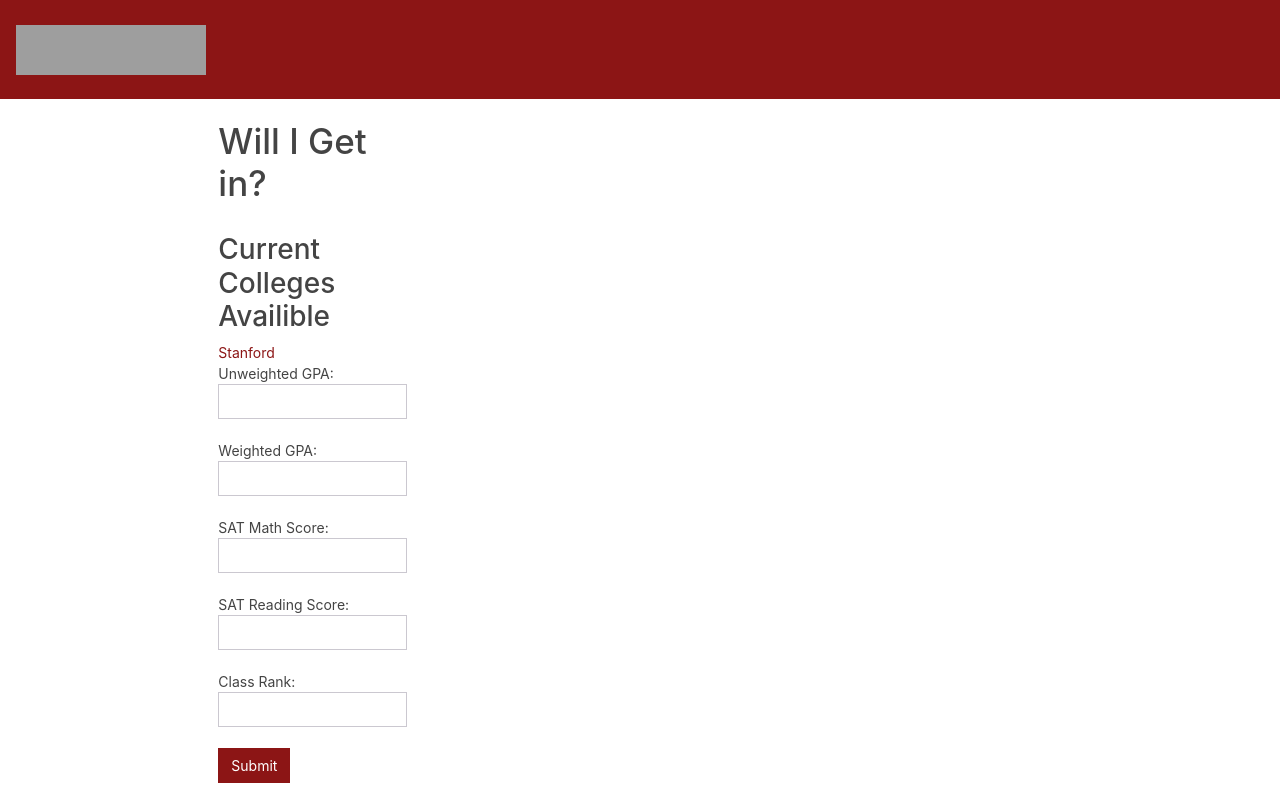
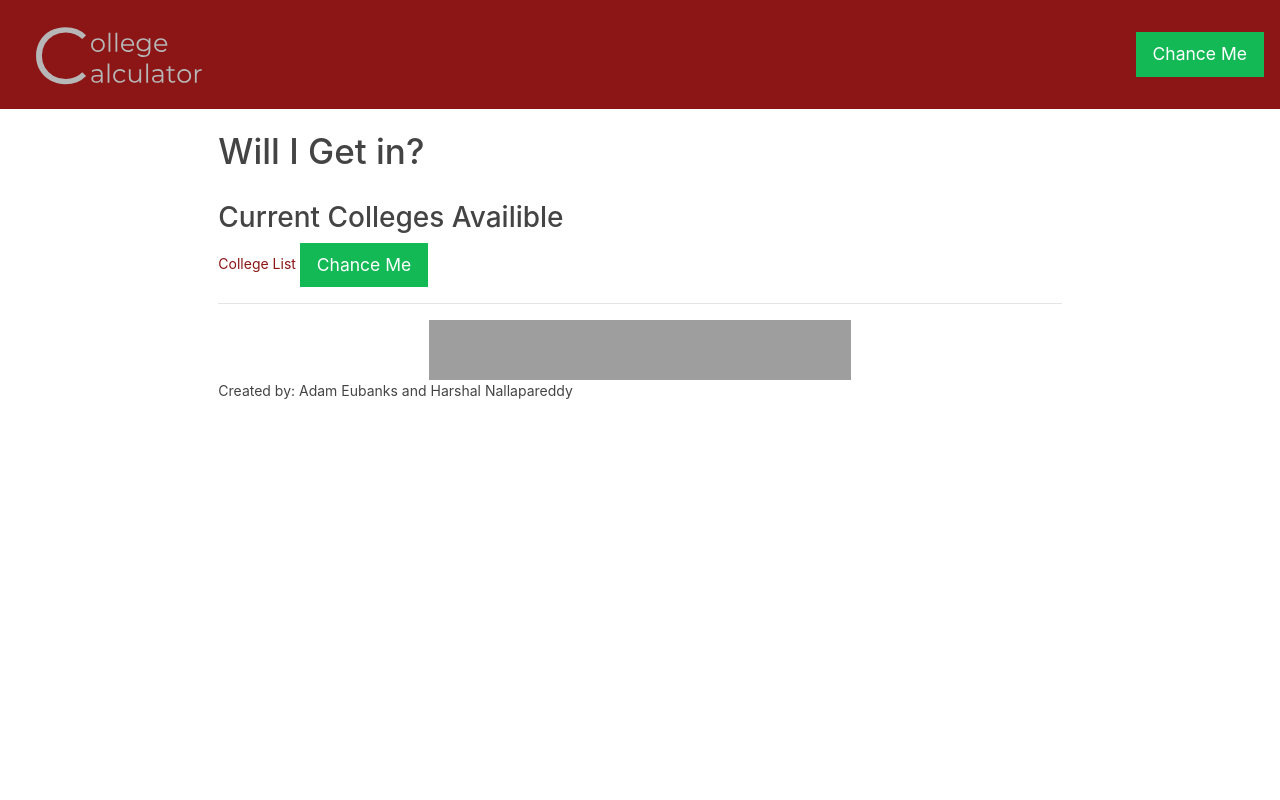
Before and after one commit to adameubanks/collegecalculator, a Flask app: page / in a window 1280 px wide. Run offline with Flask 2, Linux system fonts and the light colour scheme; some libraries are stand-ins or nearby versions; grey boxes are pictures that could not be loaded.

Commit message:
changed entire layout

```diff
--- /dev/null
+++ b/app.py
@@ -0,0 +1,38 @@
+from flask import Flask, render_template, request, flash
+import ivy_model as ivy
+app = Flask(__name__)
+
+colleges_dict = {
+    'Stanford': [0,5.0],
+    'Harvard': [0,5.6],
+    'MIT': [0,8.3],
+    'Princeton': [0,7.1],
+    'Yale': [0,6.7],
+    'Columbia': [0,6.6]
+}
+
+@app.route('/')
+def home():
+    return render_template('index.html')
+
+@app.route('/chanceme')
+def form():
+    return render_template('form.html')
+
+@app.route('/chanceme', methods=['POST'])
+def formPost():
+    tier1 = ['Stanford','Harvard', 'MIT', 'Princeton', 'Yale', 'Columbia']
+    unweightedGPA = request.form.get('unweightedGPA', type=float)
+    weightedGPA = request.form.get('weightedGPA', type=float)
+    SATMath = request.form.get('SATMath', type=int)
+    SATReading = request.form.get('SATReading', type=int)
+    classRank = request.form.get('classRank', type=int)
+
+    # if unweightedGPA or weightedGPA or SATMath or SATReading or classRank == 5:
+    #     return render_template('form.html', error="Fill out all forms correctly!")
+    for i in range(len(tier1)):
+        colleges_dict[tier1[i]][0] = ivy.algo(unweightedGPA, weightedGPA, SATMath, SATReading, classRank, tier1[i])
+
+    return render_template('results.html', colleges_dict=colleges_dict, colleges=list(colleges_dict.keys()), num_colleges=6)
+if __name__ == "__main__":
+    app.run(debug=True)
--- a/ivy_model.py
+++ b/ivy_model.py
@@ -1,10 +1,7 @@
-from flask import Flask, render_template, request
 import numpy as np
 import pandas as pd
 import tensorflow as tf
-app = Flask(__name__)
-
-def ivy_algorithm(unweightedGPA, weightedGPA, SATMath, SATReading, classRank, collegeSelected):
+def algo(unweightedGPA, weightedGPA, SATMath, SATReading, classRank, collegeSelected):
     unweight = tf.feature_column.numeric_column("UW")
     weight = tf.feature_column.numeric_column("W")
     satm = tf.feature_column.numeric_column("SATM")
@@ -51,25 +48,3 @@ def ivy_algorithm(unweightedGPA, weightedGPA, SATMath, SATReading, classRank, co
     likelyhood = round(multiplier * likelyhood[0] * 100, 2)
 
     return likelyhood
-
-@app.route('/')
-def myForm():
-    return render_template('index.html')
-
-@app.route('/', methods=['POST'])
-def myFormPost():
-    current_colleges = ['Stanford','Harvard', 'MIT', 'Princeton', 'Yale', 'Columbia']
-    unweightedGPA = request.form.get('unweightedGPA', type=float)
-    weightedGPA = request.form.get('weightedGPA', type=float)
-    SATMath = request.form.get('SATMath', type=int)
-    SATReading = request.form.get('SATReading', type=int)
-    classRank = request.form.get('classRank', type=int)
-
-    likelyhoods = []
-    for i in range(len(current_colleges)):
-        likelyhoods.append(ivy_algorithm(unweightedGPA, weightedGPA, SATMath, SATReading, classRank, current_colleges[i]))
-
-    return render_template('results.html',likelyhoods=likelyhoods)
-
-if __name__ == "__main__":
-    app.run(debug=True)
--- a/templates/Colombia.html
+++ /dev/null
@@ -1,4 +0,0 @@
-<!DOCTYPE html>
-
-<h1>You have a {{likelyhood}}% chance of going to Colombia</h1>
-</html>
--- a/templates/Harvard.html
+++ /dev/null
@@ -1,5 +0,0 @@
-<!DOCTYPE html>
-
-<h1>You have a {{likelyhood}}% chance of going to Harvard</h1>
-
-</html>
--- a/templates/MIT.html
+++ /dev/null
@@ -1,5 +0,0 @@
-<!DOCTYPE html>
-
-<h1>You have a {{likelyhood}}% chance of going to MIT</h1>
-
-</html>
--- a/templates/Princeton.html
+++ /dev/null
@@ -1,5 +0,0 @@
-<!DOCTYPE html>
-
-<h1>You have a {{likelyhood}}% chance of going to Princeton</h1>
-
-</html>
--- a/templates/Yale.html
+++ /dev/null
@@ -1,5 +0,0 @@
-<!DOCTYPE html>
-
-<h1>You have a {{likelyhood}}% chance of going to Yale</h1>
-
-</html>
--- a/templates/index.html
+++ b/templates/index.html
@@ -4,15 +4,6 @@
     <h1>Will I Get in?</h1>
     <br>
     <h2>Current Colleges Availible</h2>
-    <a href="">Stanford</a>
-    <form method="POST">
-        Unweighted GPA: <input class="form-control" name="unweightedGPA" type="text"><br>
-        Weighted GPA: <input class="form-control" name="weightedGPA" type="text"><br>
-        SAT Math Score: <input class="form-control" name="SATMath" type="text"><br>
-        SAT Reading Score: <input class="form-control" name="SATReading" type="text"><br>
-        Class Rank: <input class="form-control" name="classRank" type="text"><br>
-        <input class="btn btn-primary" type="submit">
-    </form>
-  </div>
-</div>
+    <a href="">College List</a>
+    <a class="btn btn-lg btn-success" href="/chanceme">Chance Me</a>
 {% endblock %}
--- a/templates/layout.html
+++ b/templates/layout.html
@@ -1,23 +1,37 @@
 <!DOCTYPE html>
 <html>
 <head>
+  <style>
+    .center {
+      display: block;
+      margin-left: auto;
+      margin-right: auto;
+      width: 50%;
+    }
+  </style>
   <link rel= "stylesheet" type= "text/css" href= "{{ url_for('static',filename='styles/stanford.css') }}">
+  <title>College Calculator Beta | Test Your Chances of Getting Into Harvard, Stanford, MIT, etc.</title>
 </head>
 
 <body>
 
 <nav class="navbar navbar-primary bg-primary">
-  <a class="navbar-brand" href="#">
-  <img src="{{ url_for('static',filename='img/collegecalculatorlogo.svg') }}" width="190" height="50" alt="">
+  <a class="navbar-brand" href="/">
+  <img src="{{ url_for('static',filename='img/navbarlogo.svg') }}" width="200" height="60" alt="beta">
+  <a class="btn btn-lg btn-success" href="/chanceme">Chance Me</a>
 </a>
+
 </nav>
 <br>
 <div class="row">
   <div class="col-lg-2"></div>
+  <div class="col-lg-8">
+    <div id="content">{% block content %}{% endblock %}</div>
+    <hr>
+    <img src="{{ url_for('static',filename='img/collegecalculatorlogo.svg') }}" width="200" height="60" alt="beta" class="center">
+    <p>Created by: Adam Eubanks and Harshal Nallapareddy</p>
+  </div>
   <div class="col-lg-2">
-    <div id="content">{% block content %}{% endblock %}</div>
-  </div>
-  <div class="col-lg-5">
   </div>
 </div>
 </body>
```
Also changed, not shown: templates/form.html (added, +20 -0 lines), templates/results.html (+6 -1 lines), templates/stanford.html (deleted, +0 -30 lines), static/img/navbarlogo.svg (added).
